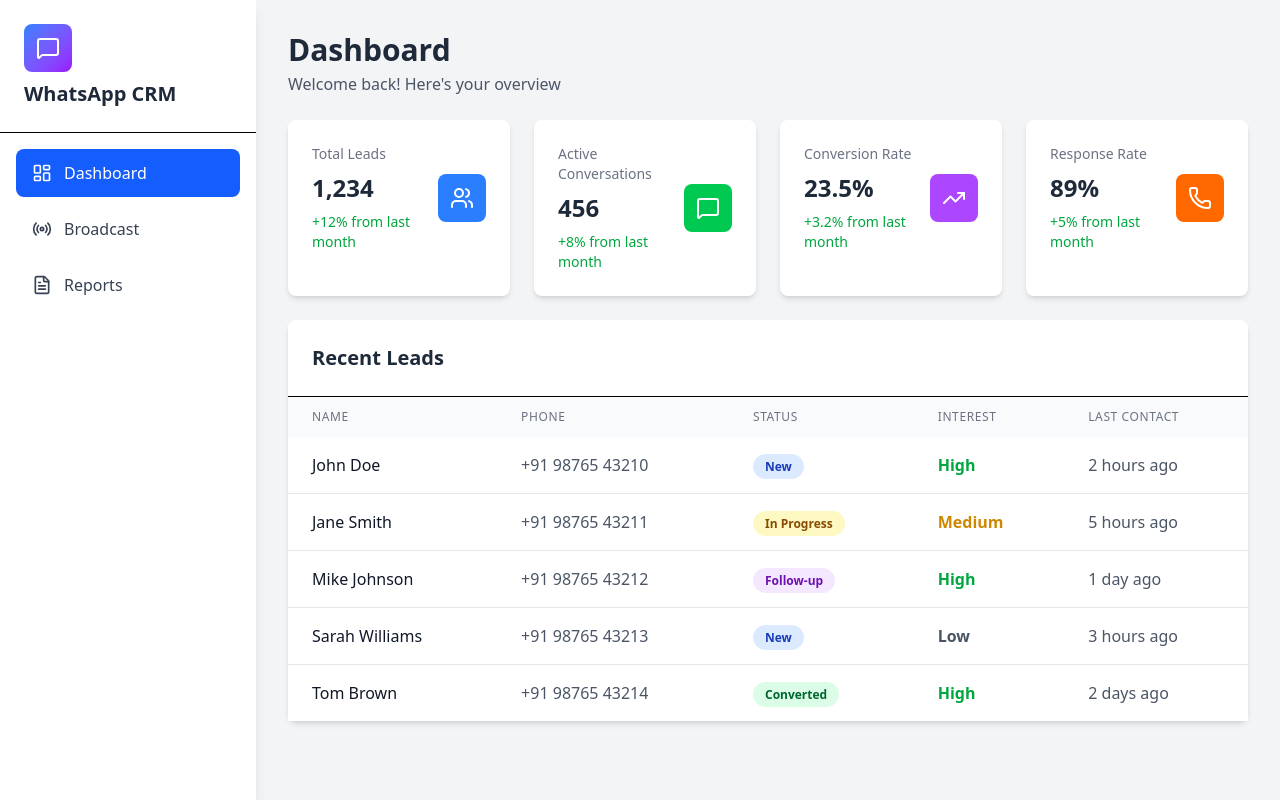
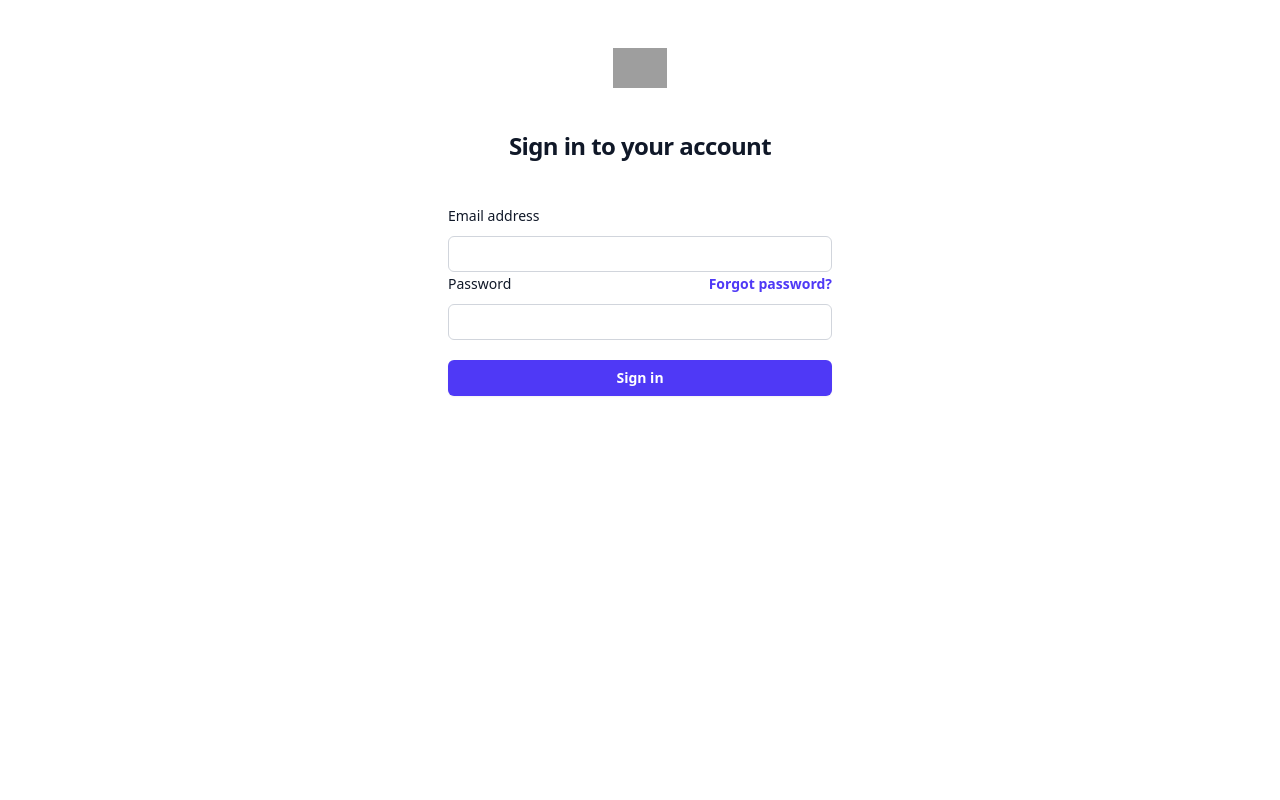
Before and after one commit to apjayush/crm_project, a React (Vite) app: page / in a window 1280 px wide. Built offline with nearby package versions, Linux system fonts and the light colour scheme; grey boxes are pictures that could not be loaded.

Commit message:
added proper authentication

```diff
--- a/src/App.jsx
+++ b/src/App.jsx
@@ -1,24 +1,32 @@
+import { BrowserRouter, Routes, Route } from "react-router-dom";
+import AppLayout from "./layouts/AppLayout";
+import RequireAuth from "./auth/RequireAuth";
 
-import React, { useState } from 'react';
-import Sidebar from './components/Sidebar';
-import Dashboard from './components/Dashboard';
-import Broadcast from './components/Broadcast';
-import Reports from './components/Reports';
-import './App.css';
+import SignIn from "./pages/SignIn";
+import Dashboard from "./components/Dashboard";
+import Broadcast from "./components/Broadcast";
+import Reports from "./components/Reports";
 
-const App = () => {
-  const [activePage, setActivePage] = useState('dashboard');
+export default function App() {
+  return (
+    <BrowserRouter>
+      <Routes>
+        {/* Public */}
+        <Route path="/" element={<SignIn />} />
 
-  return (
-    <div className="flex h-screen bg-gray-100">
-      <Sidebar activePage={activePage} setActivePage={setActivePage} />
-      <div className="flex-1 overflow-auto p-8">
-        {activePage === 'dashboard' && <Dashboard />}
-        {activePage === 'broadcast' && <Broadcast />}
-        {activePage === 'reports' && <Reports />}
-      </div>
-    </div>
+        {/* Protected */}
+        <Route
+          element={
+            <RequireAuth>
+              <AppLayout />
+            </RequireAuth>
+          }
+        >
+          <Route path="/dashboard" element={<Dashboard />} />
+          <Route path="/broadcast" element={<Broadcast />} />
+          <Route path="/reports" element={<Reports />} />
+        </Route>
+      </Routes>
+    </BrowserRouter>
   );
-};
-
-export default App;
+}
--- /dev/null
+++ b/src/auth/RequireAuth.jsx
@@ -0,0 +1,26 @@
+import { useEffect, useState } from "react";
+import { Navigate } from "react-router-dom";
+
+export default function RequireAuth({ children }) {
+  const [checking, setChecking] = useState(true);
+  const [allowed, setAllowed] = useState(false);
+
+  useEffect(() => {
+    fetch("http://localhost:8000/me", {
+      credentials: "include", // ✅ send cookie
+    })
+      .then((res) => {
+        setAllowed(res.ok);
+        setChecking(false);
+      })
+      .catch(() => {
+        setAllowed(false);
+        setChecking(false);
+      });
+  }, []);
+
+  if (checking) return null; // or spinner
+  if (!allowed) return <Navigate to="/" replace />;
+
+  return children;
+}
--- a/src/components/Sidebar.jsx
+++ b/src/components/Sidebar.jsx
@@ -1,44 +1,48 @@
-import React from 'react';
-import { LayoutDashboard, Radio, FileText, MessageSquare } from 'lucide-react';
+import { NavLink } from "react-router-dom";
+import {
+  LayoutDashboard,
+  Radio,
+  FileText,
+  MessageSquare,
+} from "lucide-react";
 
-const Sidebar = ({ activePage, setActivePage }) => (
+const Sidebar = () => {
+  const navClass = ({ isActive }) =>
+    `w-full flex items-center gap-3 px-4 py-3 rounded-lg mb-2 transition-all ${
+      isActive
+        ? "bg-blue-600 text-white"
+        : "text-gray-700 hover:bg-gray-100"
+    }`;
+
+  return (
     <div className="w-64 bg-white shadow-lg flex flex-col">
       <div className="p-6 border-b">
         <div className="w-12 h-12 bg-gradient-to-br from-blue-500 to-purple-600 rounded-lg flex items-center justify-center mb-2">
           <MessageSquare className="text-white" size={24} />
         </div>
-      <h2 className="text-xl font-bold text-gray-800">WhatsApp CRM</h2>
+        <h2 className="text-xl font-bold text-gray-800">
+          WhatsApp CRM
+        </h2>
       </div>
+
       <nav className="flex-1 p-4">
-      <button
-        onClick={() => setActivePage('dashboard')}
-        className={`w-full flex items-center gap-3 px-4 py-3 rounded-lg mb-2 transition-all ${
-          activePage === 'dashboard' ? 'bg-blue-600 text-white' : 'text-gray-700 hover:bg-gray-100'
-        }`}
-      >
+        <NavLink to="/dashboard" className={navClass}>
           <LayoutDashboard size={20} />
           <span className="font-medium">Dashboard</span>
-      </button>
-      <button
-        onClick={() => setActivePage('broadcast')}
-        className={`w-full flex items-center gap-3 px-4 py-3 rounded-lg mb-2 transition-all ${
-          activePage === 'broadcast' ? 'bg-blue-600 text-white' : 'text-gray-700 hover:bg-gray-100'
-        }`}
-      >
+        </NavLink>
+
+        <NavLink to="/broadcast" className={navClass}>
           <Radio size={20} />
           <span className="font-medium">Broadcast</span>
-      </button>
-      <button
-        onClick={() => setActivePage('reports')}
-        className={`w-full flex items-center gap-3 px-4 py-3 rounded-lg transition-all ${
-          activePage === 'reports' ? 'bg-blue-600 text-white' : 'text-gray-700 hover:bg-gray-100'
-        }`}
-      >
+        </NavLink>
+
+        <NavLink to="/reports" className={navClass}>
           <FileText size={20} />
           <span className="font-medium">Reports</span>
-      </button>
+        </NavLink>
       </nav>
     </div>
   );
+};
 
 export default Sidebar;
--- a/src/components/SignInForm.jsx
+++ b/src/components/SignInForm.jsx
@@ -1,14 +1,32 @@
 import React, { useState } from "react";
+import { useNavigate } from "react-router-dom";
 
 function SignInForm() {
   const [username, setUsername] = useState("");
   const [password, setPassword] = useState("");
+  const navigate = useNavigate();
 
-  const handleSubmit = (e) => {
+
+const handleSubmit = async (e) => {
     e.preventDefault();
-    // Handle sign-in logic here
-    console.log("Username:", username);
-    console.log("Password:", password);
+
+    const res = await fetch("http://localhost:8000/login", {
+      method: "POST",
+      headers: {
+        "Content-Type": "application/json",
+      },
+      credentials: "include", // ✅ IMPORTANT
+      body: JSON.stringify({
+        email: username,
+        password: password,
+      }),
+    });
+
+    if (res.ok) {
+      navigate("/dashboard"); // ✅ Done
+    } else {
+      alert("Invalid email or password");
+    }
   };
 
   return (
--- /dev/null
+++ b/src/layouts/AppLayout.jsx
@@ -0,0 +1,13 @@
+import { Outlet } from "react-router-dom";
+import Sidebar from "../components/Sidebar";
+
+export default function AppLayout() {
+  return (
+    <div className="flex h-screen bg-gray-100">
+      <Sidebar />
+      <div className="flex-1 overflow-auto p-8">
+        <Outlet />
+      </div>
+    </div>
+  );
+}
```
Also changed, not shown: package.json (+5 -4 lines), 1 other file (tests, documents, lock files or other folders). Lines whose indentation alone changed are shown as unchanged.
